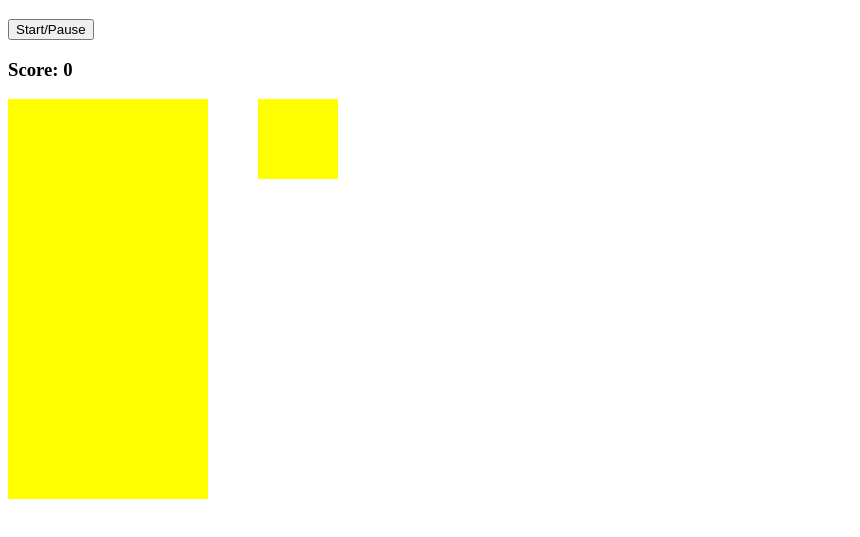
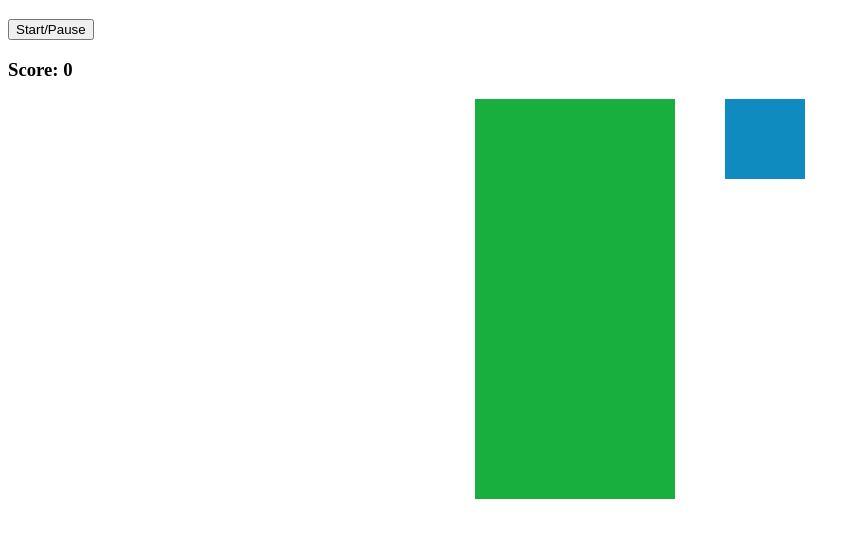
Before and after one commit to amanda-hecht89/tetris, a plain HTML site: page index.html in a window 1280 px wide. Shown: the part 61-598 px from the top of the page, without its empty margins (0-860 px from the left). Drawn offline with Linux system fonts and the light colour scheme.

Commit message:
center game

```diff
--- a/styles/style.css
+++ b/styles/style.css
@@ -1,8 +1,6 @@
-
-
-
 .container {
     display: flex;
+    justify-content: center;
   }
 
 
@@ -11,7 +9,7 @@
     height: 400px;
     display: flex;
     flex-wrap: wrap;
-    background-color: yellow;
+    background-color: rgb(24, 175, 62);
   }
 
   .grid div {
@@ -30,7 +28,7 @@
     height: 80px;
     display: flex;
     flex-wrap: wrap;
-    background-color: yellow;
+    background-color: rgb(16, 139, 192);
   }
 
   .mini-grid div {
```
